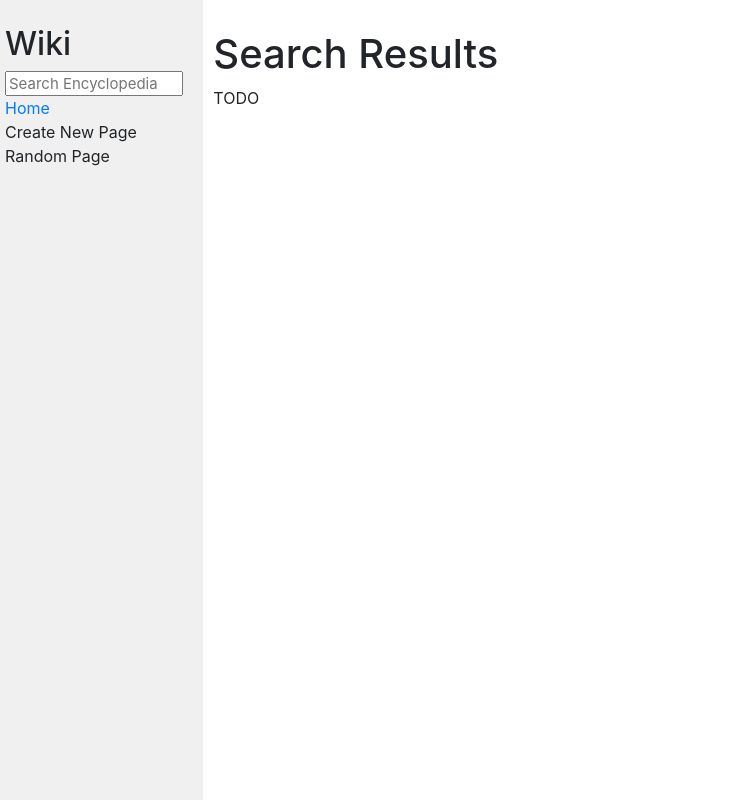
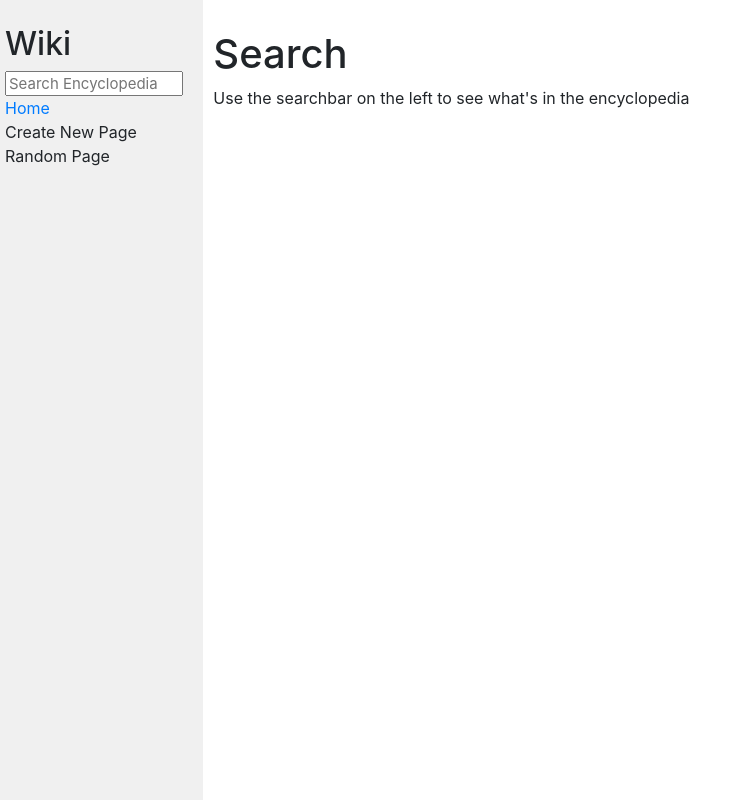
Before and after one commit to DaveMoran/cs50w, a Django app: page /search in a window 1280 px wide. Shown: the whole page, without its empty margins (0-747 px from the left). Run offline with Django 3.2, Linux system fonts and the light colour scheme; some libraries are stand-ins or nearby versions.

Commit message:
Finalize search parameters

```diff
--- a/project-1/encyclopedia/templates/encyclopedia/search.html
+++ b/project-1/encyclopedia/templates/encyclopedia/search.html
@@ -5,7 +5,16 @@
 {% endblock %}
 
 {% block body %}
-    <h1>Search Results</h1>
-    <p>TODO</p>
+    {% if entries %}
+        <h1>Search Results</h1>
+        <ul>
+            {% for entry in entries %}
+                <li><a href="{% url 'encyclopedia:entry' entry %}">{{ entry }}</a></li>
+            {% endfor %}
+        </ul>
+    {% else %}
+        <h1>Search</h1>
+        <p>Use the searchbar on the left to see what's in the encyclopedia</p>
+    {% endif %}
 
 {% endblock %}
--- a/project-1/encyclopedia/views.py
+++ b/project-1/encyclopedia/views.py
@@ -26,4 +26,16 @@ def search(request):
         if util.get_entry(query):
             return HttpResponseRedirect(reverse("encyclopedia:entry", args=(query,)))
 
-    return render(request, "encyclopedia/search.html")
+        entries = util.list_entries()
+        filtered_entries = []
+        for entry in entries:
+            if query in entry:
+                filtered_entries.append(entry)
+
+        return render(request, "encyclopedia/search.html", {
+            "entries": filtered_entries
+        })
+
+    return render(request, "encyclopedia/search.html", {
+        "entries": False
+    })
```
